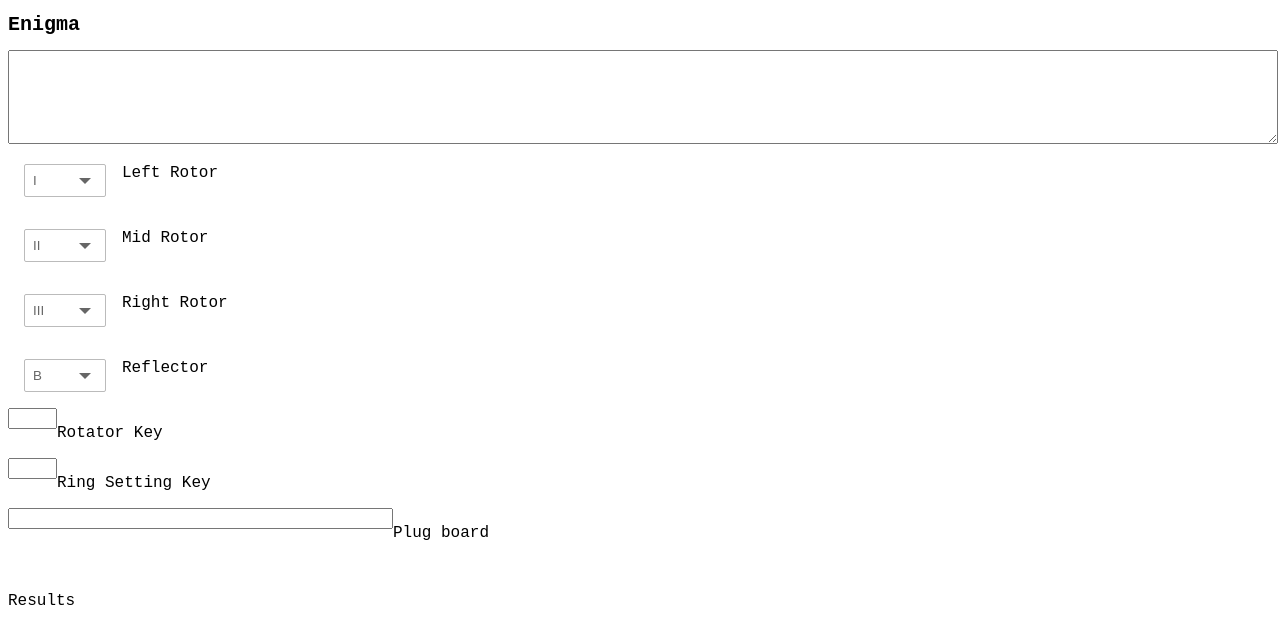
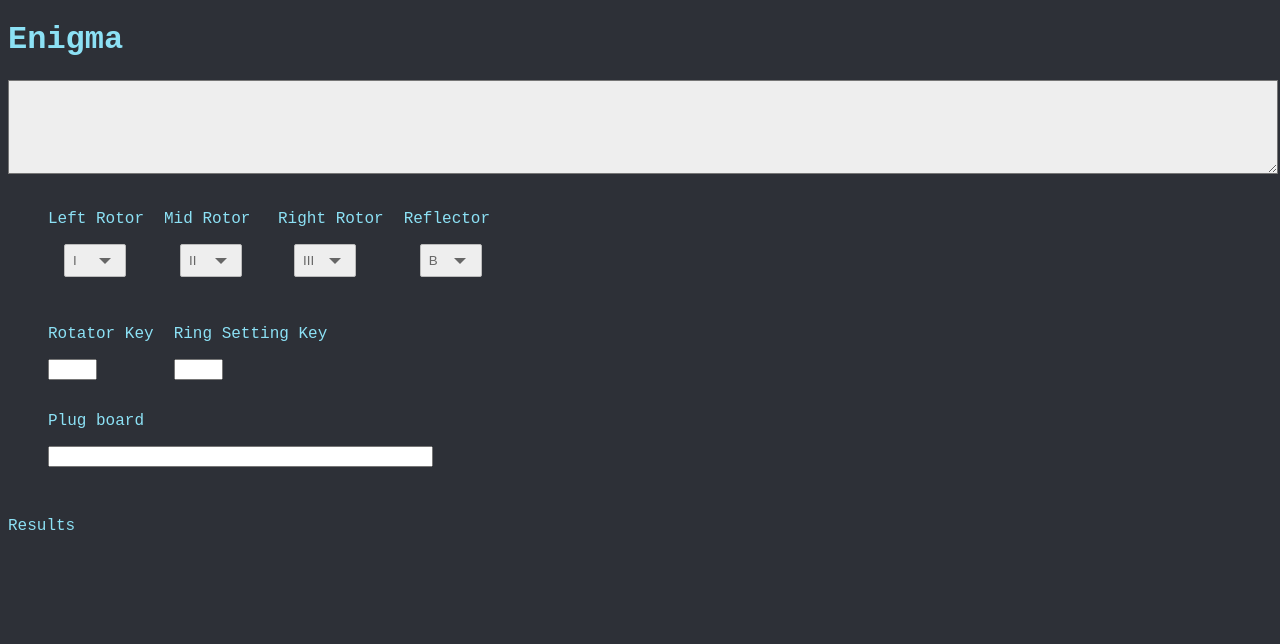
Before and after one commit to TheFiveBoxingWizardsJumpQuickly/CipherToolBox, a Flask app: page /enigma in a window 1280 px wide. Shown: the top 644 px of the page. Run offline with Flask 2, Linux system fonts and the light colour scheme; parts of the project's set-up code (start-up, migrations or seed data) failed here and were passed over; some libraries are stand-ins or nearby versions.

Commit message:
Introduced Jinja. Enhanced design.

```diff
--- a/app/app.py
+++ b/app/app.py
@@ -1,8 +1,11 @@
+import os
 import re
-from flask import Flask, render_template, request
+from flask import Flask, render_template, request, send_from_directory
+from flask_bootstrap import Bootstrap
 from app.python.fn import *
 
 app = Flask(__name__)
+Bootstrap(app)
 
 
 @app.route("/")
@@ -10,8 +13,14 @@ def index():
     return render_template("index.html")
 
 
+@app.route('/favicon.ico')
+def favicon():
+    return send_from_directory(os.path.join(app.root_path, 'static/image'), 'favicon.ico', )
+
+
 @app.route('/<string:file>')
 def show_page(file):
+    file = file.split('.')[0]
     return render_template(file+'.html', BASEURL=request.base_url)
 
 
--- a/app/static/css/style.css
+++ b/app/static/css/style.css
@@ -1,10 +1,12 @@
-.body{
+body{
 	word-wrap : break-word;
 	overflow-wrap : break-word;
+	background-color: #2d3037;
 }
 
 .input_text_area{
     color: #222222;
+	background-color: #eeeeee;
     font-family:"Courier New", Consolas, monospace;
     font-size: 16px;
     width:100%;
@@ -20,6 +22,7 @@
 }
 
 .results_area {
+	color: #999999;
     font-family:"Courier New", Consolas, monospace;
     font-size: 16px;
     width:100%;
@@ -27,6 +30,7 @@
 
 
 p {
+	color: #8ce1f5;
     font-family:"Courier New", Consolas, monospace;
     font-size: 16px;
     width:100%;
@@ -34,8 +38,9 @@ p {
 
 h1 {
     font-family:"Courier New", Consolas, monospace;
-    font-size: 20px;
+    font-size: px;
     width:100%;
+	color: #8ce1f5;
 }
 
 .b1 {
@@ -136,6 +141,7 @@ h1 {
 	color: #666666;
 }
 .cp_ipselect.cp_sl01.small {
-	width: 80px;
+	width: 60px;
 	margin: 1em;
+	background-color: #eeeeee;
 }
--- /dev/null
+++ b/app/templates/base_apps.html
@@ -0,0 +1,16 @@
+<!DOCTYPE html>
+<html>
+    <head>
+        <meta name="viewport" content="width=device-width" >
+        <link rel="stylesheet" href="/static/css/style.css">
+        <script src="https://cdn.jsdelivr.net/npm/vue@2"></script>
+        <script src="https://cdn.jsdelivr.net/npm/axios/dist/axios.min.js"></script>
+
+        <title>{% block title %}{% endblock %}</title>
+    </head>
+    <body>
+        <h1>{% block h1 %}{% endblock %}</h1>
+        {% block content %}
+        {% endblock %}
+    </body>
+</html>
--- a/app/templates/enigma.html
+++ b/app/templates/enigma.html
@@ -1,18 +1,14 @@
-<!DOCTYPE html>
-<html>
-    <head>
-        <title>Enigma</title>
-        <meta name="viewport" content="width=device-width" >
-        <link rel="stylesheet" href="/static/css/style.css">
-        <script src="https://cdn.jsdelivr.net/npm/vue@2"></script>
-        <script src="https://cdn.jsdelivr.net/npm/axios/dist/axios.min.js"></script>
-    </head>
-    <body>
-        <h1>Enigma</h1>
+{% extends "base_apps.html" %}
+{% block title %}Enigma{% endblock %}
+{% block h1 %}Enigma{% endblock %}
+{% block content %}
         <div id="app">
             <textarea id="TXT" class="input_text_area" v-on:input="enigma"></textarea>
 
-            <div style="float:left;" class="cp_ipselect cp_sl01 small">
+            <ul style="display:flex; list-style:none;" >
+                <li>
+                    <p>Left Rotor</p>
+                    <div class="cp_ipselect cp_sl01 small">
                         <select required id="left_rotor" v-on:input="enigma">
                             <option value="" hidden>Choose</option>
                             <option value="1" selected>I</option>
@@ -22,10 +18,10 @@
                             <option value="5">V</option>
                         </select>
                     </div>
-            <div style="float:left;" margin="40px"><p>Left Rotor</p></div>
-            <div style="clear:both;"></div>
-
-            <div style="float:left;" class="cp_ipselect cp_sl01 small">
+                </li>
+                <li style="margin-left:20px;">
+                    <p>Mid Rotor</p>
+                    <div class="cp_ipselect cp_sl01 small">
                         <select required id="mid_rotor" v-on:input="enigma">
                             <option value="" hidden>Choose</option>
                             <option value="1">I</option>
@@ -35,10 +31,10 @@
                             <option value="5">V</option>
                         </select>
                     </div>
-            <div style="float:left;" margin="40px"><p>Mid Rotor</p></div>
-            <div style="clear:both;"></div>
-
-            <div style="float:left;" class="cp_ipselect cp_sl01 small">
+                </li>
+                <li style="margin-left:20px;">
+                    <p>Right Rotor</p>
+                    <div class="cp_ipselect cp_sl01 small">
                         <select required id="right_rotor" v-on:input="enigma">
                             <option value="" hidden>Choose</option>
                             <option value="1">I</option>
@@ -48,11 +44,10 @@
                             <option value="5">V</option>
                         </select>
                     </div>
-            <div style="float:left;" margin="40px"><p>Right Rotor</p></div>
-            <div style="clear:both;"></div>
-
-
-            <div style="float:left;" class="cp_ipselect cp_sl01 small">
+                </li>
+                <li style="margin-left:20px;">
+                    <p>Reflector</p>
+                    <div class="cp_ipselect cp_sl01 small">
                 <select required id="reflector" v-on:input="enigma">
                     <option value="" hidden>Choose</option>
                     <option value="A">A</option>
@@ -60,26 +55,34 @@
                     <option value="C">C</option>
                 </select>
             </div>
-            <div style="float:left;" margin="40px"><p>Reflector</p></div>
-            <div style="clear:both;"></div>
+                </li>
+            </ul>
 
-            <div style="float:left;">
+            <ul style="display:flex; list-style:none;" >
+                <li>
+                    <p>Rotator Key</p>
+                    <div class="input_text_area_key">
                         <input size ="3" maxlength="3" id="rotor_key" v-on:input="enigma">
                     </div>
-            <div style="float:left;" margin="40px"><p>Rotator Key</p></div>
-            <div style="clear:both;"></div>
-
-            <div style="float:left;">
+                </li>
+                <li style="margin-left:20px;">
+                    <p>Ring Setting Key</p>
+                    <div class="input_text_area_key">
                         <input size ="3" maxlength="3" id="ring_key" v-on:input="enigma">
                     </div>
-            <div style="float:left;" margin="40px"><p>Ring Setting Key</p></div>
-            <div style="clear:both;"></div>
+                </li>
 
-            <div style="float:left;">
+            </ul>
+
+            <ul style="display:flex; list-style:none;">
+                <li>
+                    <p>Plug board</p>
+                    <div class="input_text_area_key">
                         <input size ="45" id="plug_board" v-on:input="enigma">
                     </div>
-            <div style="float:left;" margin="40px"><p>Plug board</p></div>
-            <div style="clear:both;"></div>
+
+                </li>
+            </ul>
 
             <br>
             <p>Results</p>
@@ -126,6 +129,4 @@
                 delimiters: ['[[', ']]']
             })
         </script>
-
-    </body>
-</html>
+{% endblock %}
```
Also changed, not shown: app/templates/index.html (+26 -6 lines), app/templates/prime.html (+5 -14 lines), app/templates/purple.html (+36 -36 lines), app/templates/pwgen.html (+5 -14 lines), app/templates/rot.html (+6 -16 lines), app/templates/vigenere.html (+6 -14 lines), app/static/image/favicon.ico (added), app/static/image/favicon2.ico (added), app/static/image/logo01_circle.png (added), app/static/image/logo01_sq.jpg (added). Lines whose indentation alone changed are shown as unchanged.
